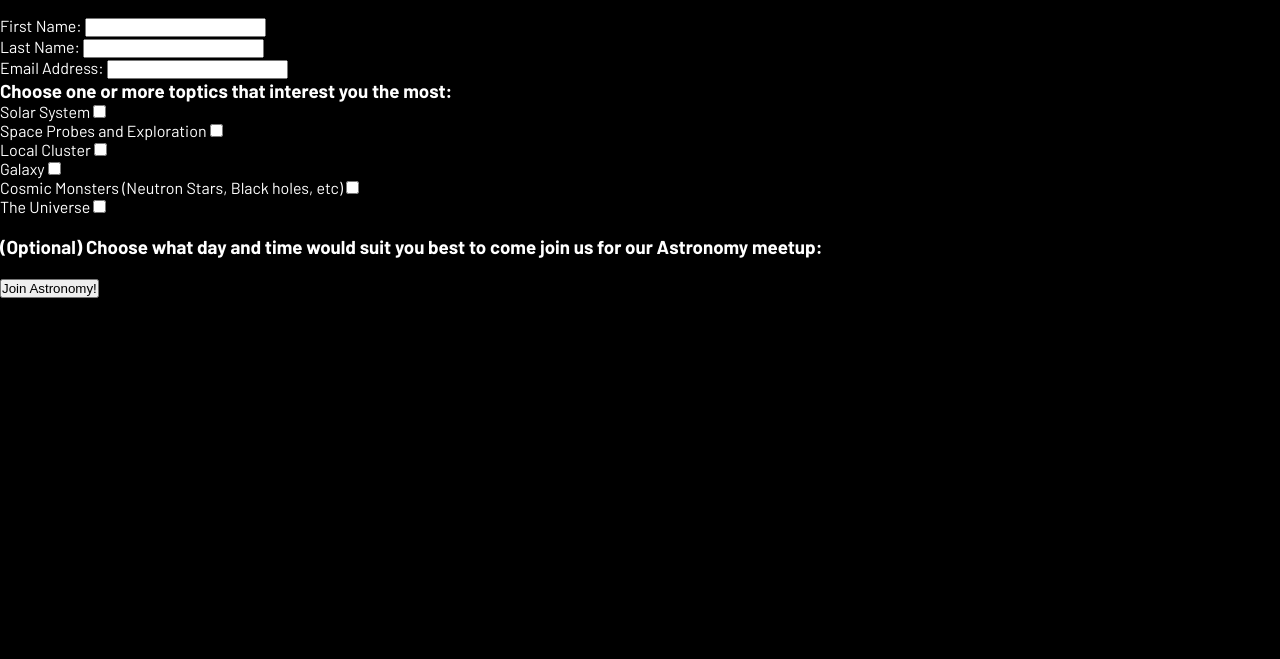
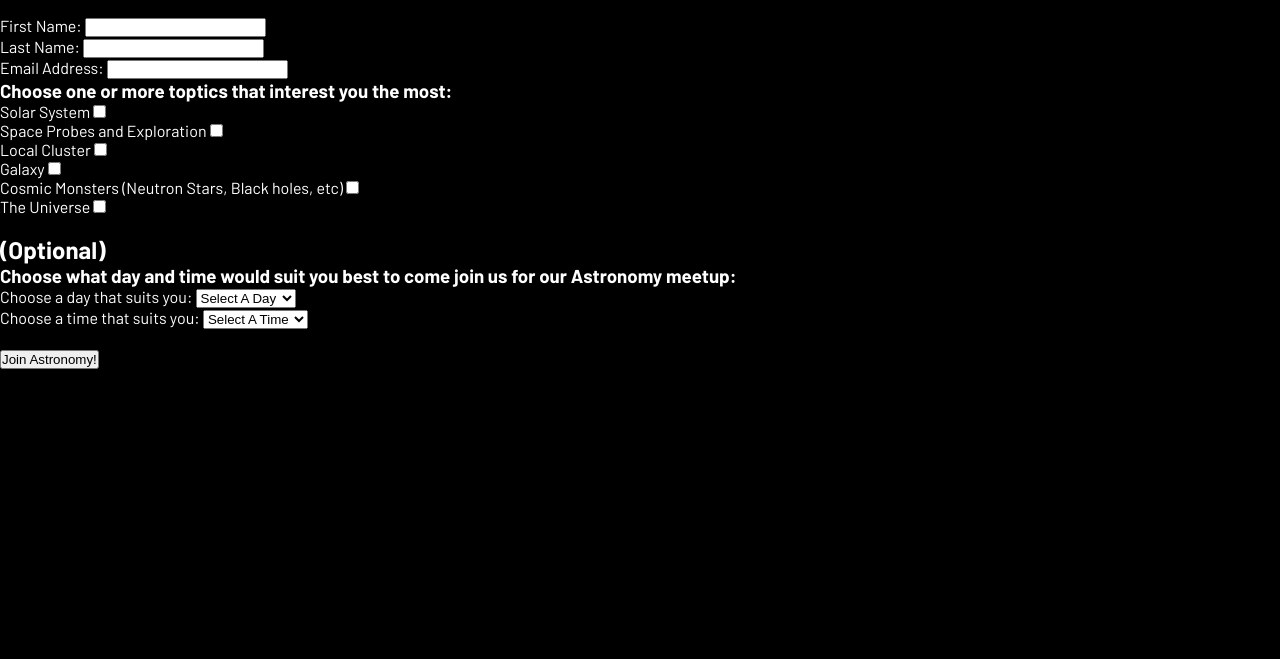
Before and after one commit to Precursorr/Astronomy-Portfolio-1, a plain HTML site: page signup.html in a window 1280 px wide. Shown: the part 90-749 px from the top of the page. Drawn offline with Linux system fonts and the light colour scheme.

Commit message:
Add date and time selector options.

```diff
--- a/signup.html
+++ b/signup.html
@@ -28,7 +28,8 @@
         <a href="index.html">
             <h1>Astronomy <i class="fa-solid fa-user-astronaut"></i></h1>
         </a>
-        <label for="nav-toggle" class="nav-toggle-label"><i class="fa-solid fa-caret-down" style="color: #ffffff;"></i></label>
+        <label for="nav-toggle" class="nav-toggle-label"><i class="fa-solid fa-caret-down"
+                style="color: #ffffff;"></i></label>
         <input type="checkbox" id="nav-toggle" name="nav-toggle">
         <nav>
             <span>
@@ -62,7 +63,7 @@
                 <h2>Join us today to recieve free news letters based on topics your most interested in!</h2>
                 <br>
                 <label for="fname">First Name:</label>
-                <input type="text" name="fname" id="fname"  class="text-input" required>
+                <input type="text" name="fname" id="fname" class="text-input" required>
                 <br>
                 <label for="lname">Last Name:</label>
                 <input type="text" name="lname" id="lname" class="text-input" required>
@@ -78,7 +79,8 @@
                     </div>
                     <div>
                         <label for="option2">Space Probes and Exploration</label>
-                        <input type="checkbox" class="checkbox" id="option2" name="option2" value="space-probes-and-exploration">
+                        <input type="checkbox" class="checkbox" id="option2" name="option2"
+                            value="space-probes-and-exploration">
                     </div>
                     <div>
                         <label for="option3">Local Cluster</label>
@@ -99,8 +101,24 @@
                 </div>
                 <br>
                 <div>
-                    <h3>(Optional) Choose what day and time would suit you best to come join us for our Astronomy meetup:</h3>
-
+                    <h2>(Optional)</h2>
+                    <h3>Choose what day and time would suit you best to come join us for our Astronomy
+                        meetup:</h3>
+                    <label for="choose-day">Choose a day that suits you:</label>
+                    <select name="choose-day" id="choose-day">
+                        <option disabled selected value>Select A Day</option>
+                        <option value="monday">Monday</option>
+                        <option value="wednesday">Wednesday</option>
+                        <option value="friday">Friday</option>
+                    </select>
+                    <br>
+                    <label for="choose-time">Choose a time that suits you:</label>
+                    <select name="choose-time" id="choose-time">
+                        <option disabled selected value>Select A Time</option>
+                        <option value="20:00">20:00</option>
+                        <option value="22:00">22:00</option>
+                        <option value="23:00">23:00</option>
+                    </select>
                 </div>
                 <br>
                 <button type="submit" class="join-us">
```
